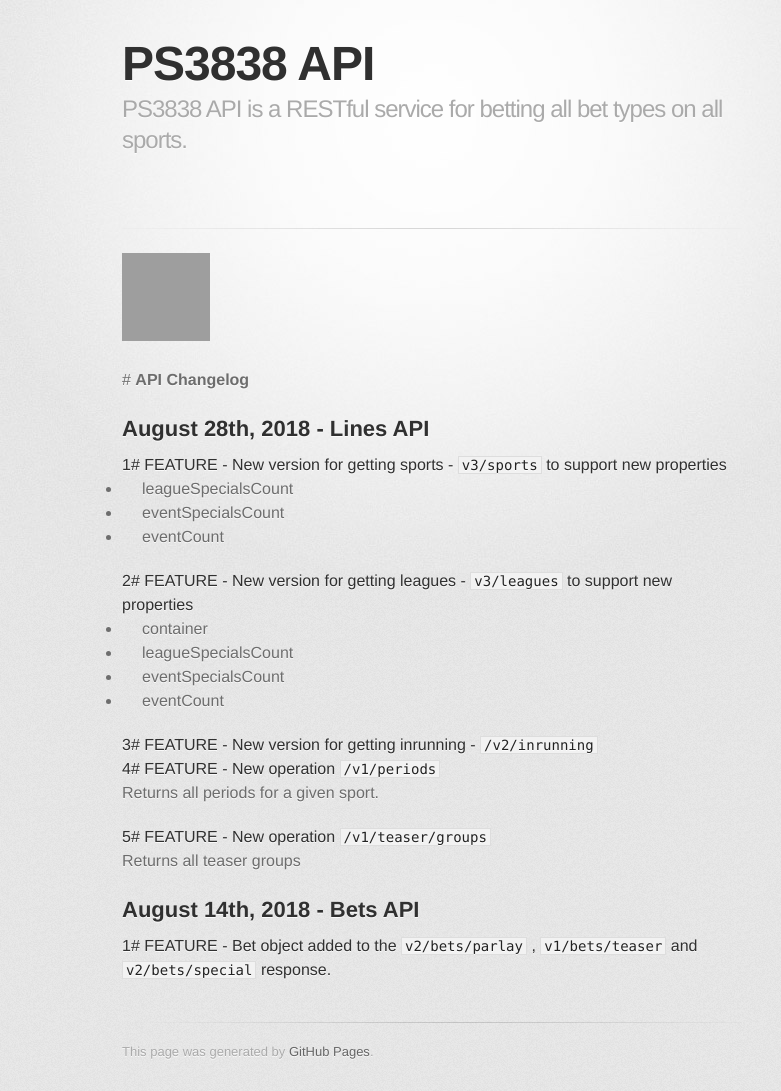
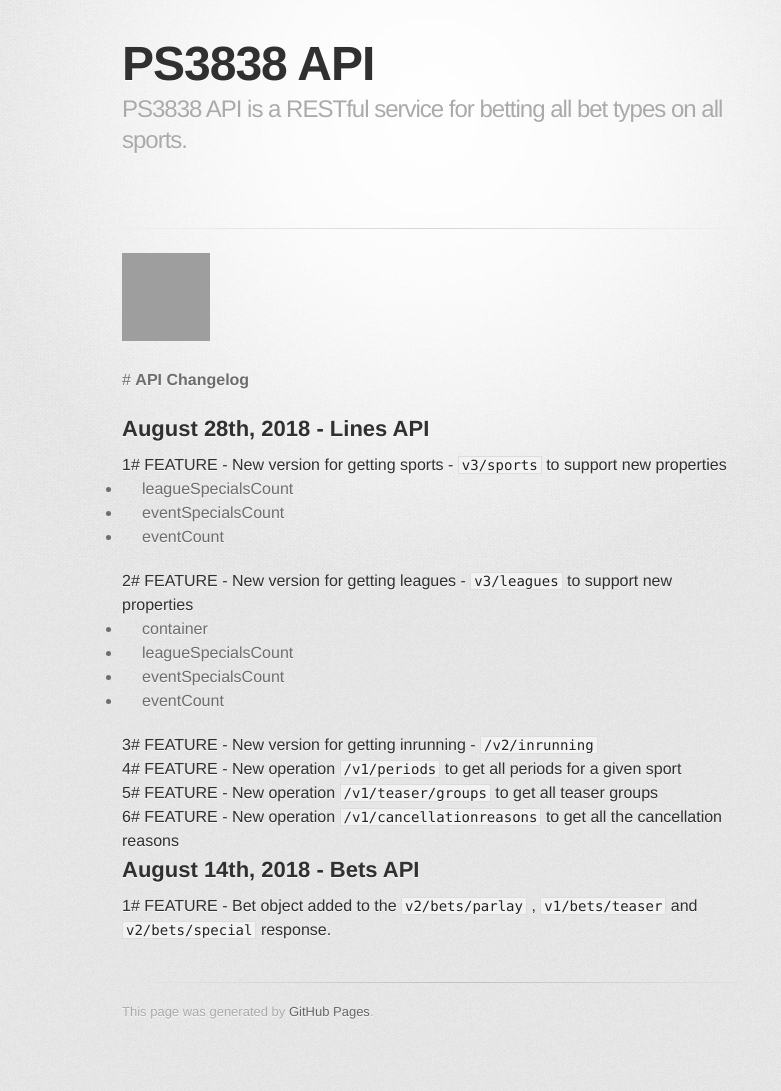
Before and after one commit to ps3838api/ps3838api.github.io, a Jekyll site: the page built from ChangesLog.md, in a window 1280 px wide, cut to the strip 0-1091 px from the top of the page. Shown: the whole strip, without its empty margins (208-989 px from the left). Built offline with Jekyll 4.4.1, drawn with Linux system fonts in a browser that asks for light colours; some web fonts are replaced; our own code applies the rules of GitHub Pages for plain Markdown files; after the commit the page ends 1051 px from its top, so only the background shows below that; grey boxes are pictures that could not be loaded.

Commit message:
Update ChangesLog.md

```diff
--- a/ChangesLog.md
+++ b/ChangesLog.md
@@ -18,12 +18,11 @@
 
 ##### 3# <span>FEATURE</span>  - New version for getting inrunning - `/v2/inrunning`
 
-##### 4# <span>FEATURE</span>  - New operation `/v1/periods`
-  Returns all periods for a given sport.
+##### 4# <span>FEATURE</span>  - New operation `/v1/periods` to get all periods for a given sport
 
-##### 5# <span>FEATURE</span>  - New operation `/v1/teaser/groups`
-  Returns all teaser groups
+##### 5# <span>FEATURE</span>  - New operation `/v1/teaser/groups` to get all teaser groups
 
+##### 6# <span>FEATURE</span>  - New operation `/v1/cancellationreasons` to get all the cancellation reasons
 
 
 
```
